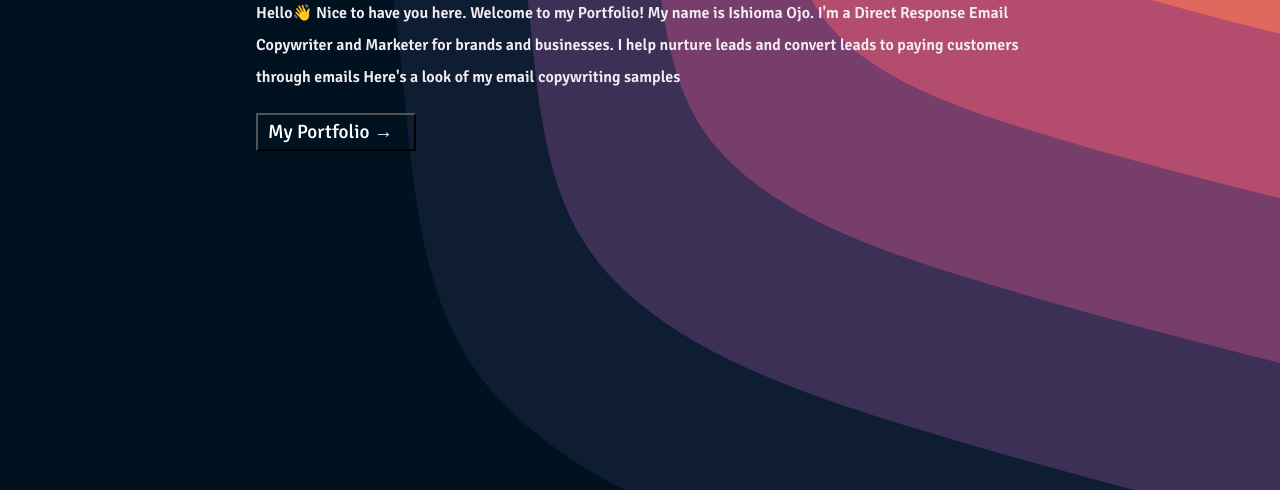
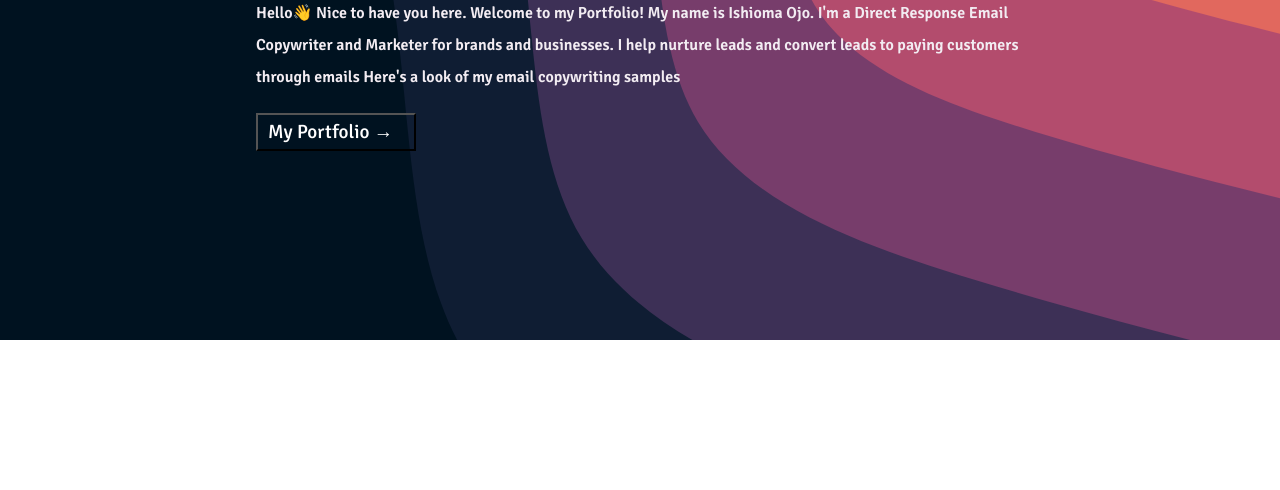
Before and after one commit to Joebakid/Omah-porfolio, a plain HTML site: page index.html in a window 1280 px wide. Shown: the part 460-950 px from the top of the page. After the commit the page ends 800 px from the top, so only its background shows below. Drawn offline with nearby package versions, Linux system fonts and the light colour scheme; a web font is replaced by a local one.

Commit message:
height of bgc-img

```diff
--- a/style.css
+++ b/style.css
@@ -31,7 +31,7 @@ body {
   background-image: url("wave-haikei.svg");
   background-repeat: no-repeat;
   background-size: cover;
-  height: 950px;
+  /* height: 950px; */
 
   /* line-height: 300%; */
 }
```
